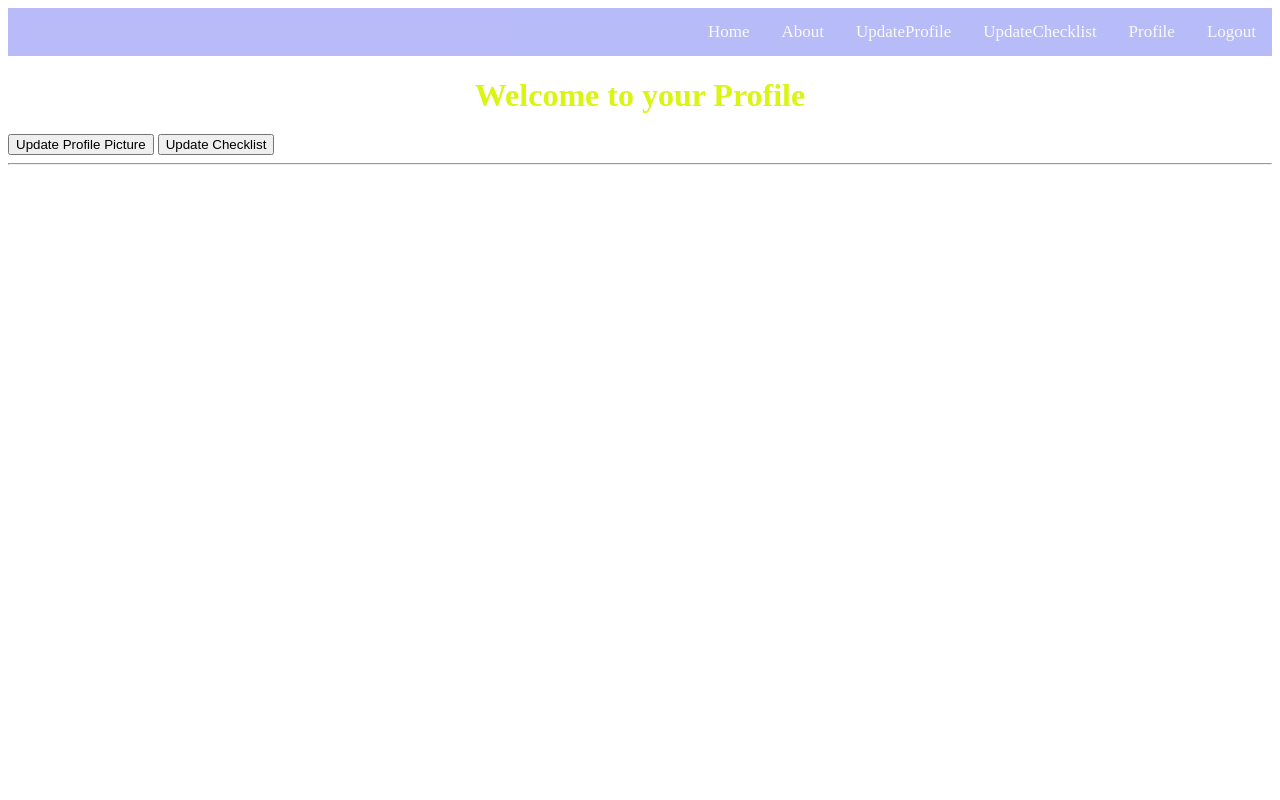
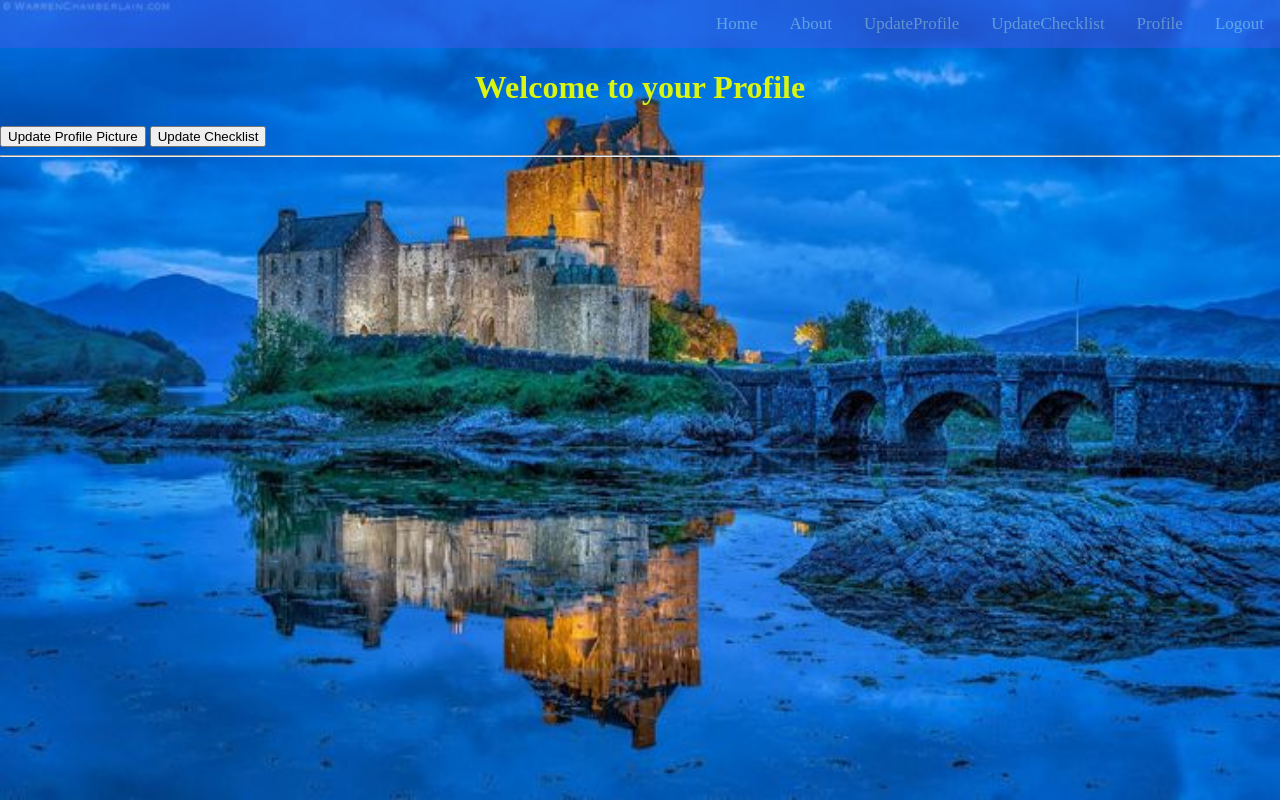
Before and after one commit to Guitarosaurus/LegendaryScottishInternships, a Django app: page /legendary/profile/ in a window 1280 px wide. Run offline with Django 3.2, Linux system fonts and the light colour scheme; the visitor is signed in with stand-in values (Sample User, id 1).

Commit message:
update the image of profile page

```diff
--- a/templates/legendary/profile.html
+++ b/templates/legendary/profile.html
@@ -7,16 +7,7 @@
 
 {% block body_block %}
 <h1>Welcome to your Profile</h1>
-<!--Should this be in seperate page for updating profile-->
-<!-- <form id="user_profile_form" method="post" action="{% url 'legendary:update-profile' %}" enctype="multipart/form-data">
-    {% csrf_token %}
-    {{ form.as_p }}
-    <input type="submit" name="submit" value="submit" />
-</form> -->
 
-<!--Add in profile photo-->
-
-<!--Buttons take us to update profile and update checklist-->
 <button id = "updateProfileButton" class = "button">Update Profile Picture</button>
 <button id="updateChecklistButton" class = "button">Update Checklist</button>
 
@@ -75,5 +66,16 @@
     #spacer {
         height: 30vh;
     }
+
+    body{
+        margin: 0;
+        padding: 0;
+        min-height: 100vh;
+        background-image:url("{% static 'images/profile.jpg' %}");
+        background-repeat: no-repeat;
+        background-size: 100% 100%;
+        background-position: center;
+        background-attachment: fixed;
+    }
 </style>
 {% endblock %}
```
